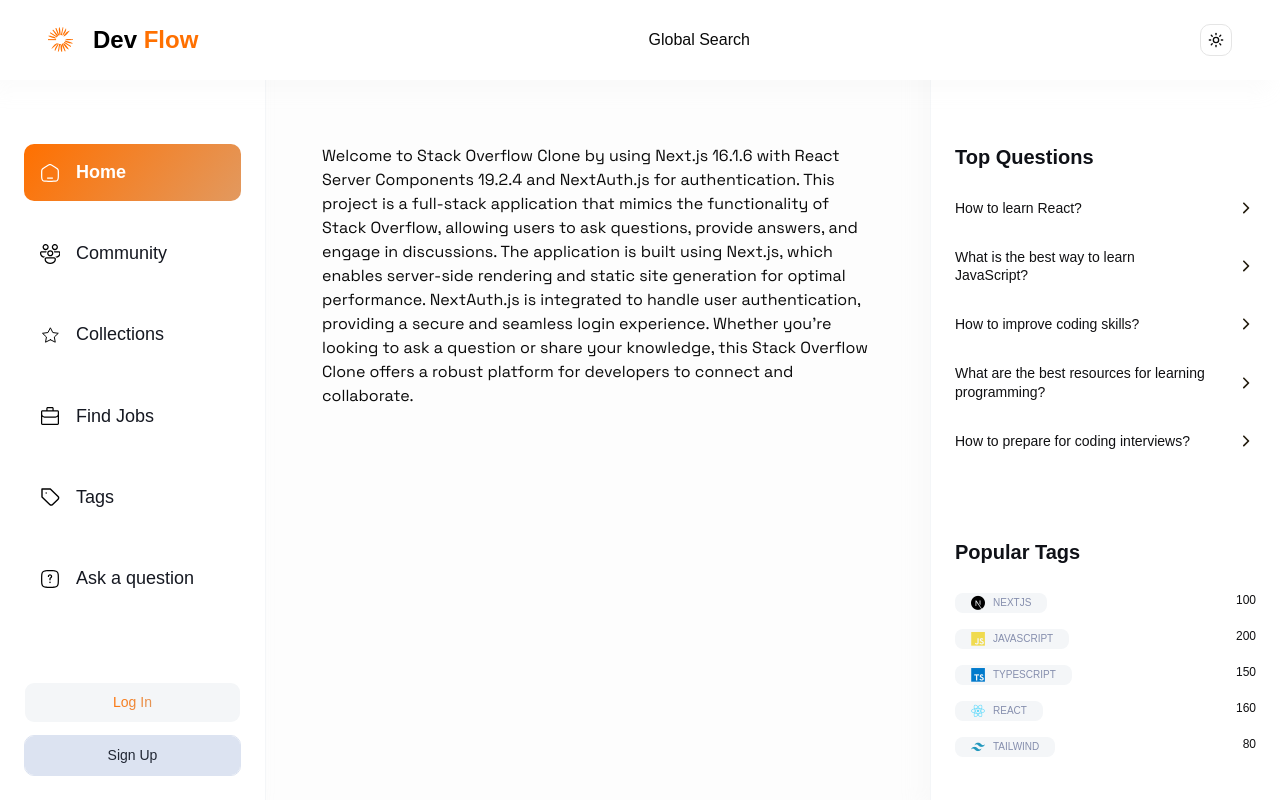
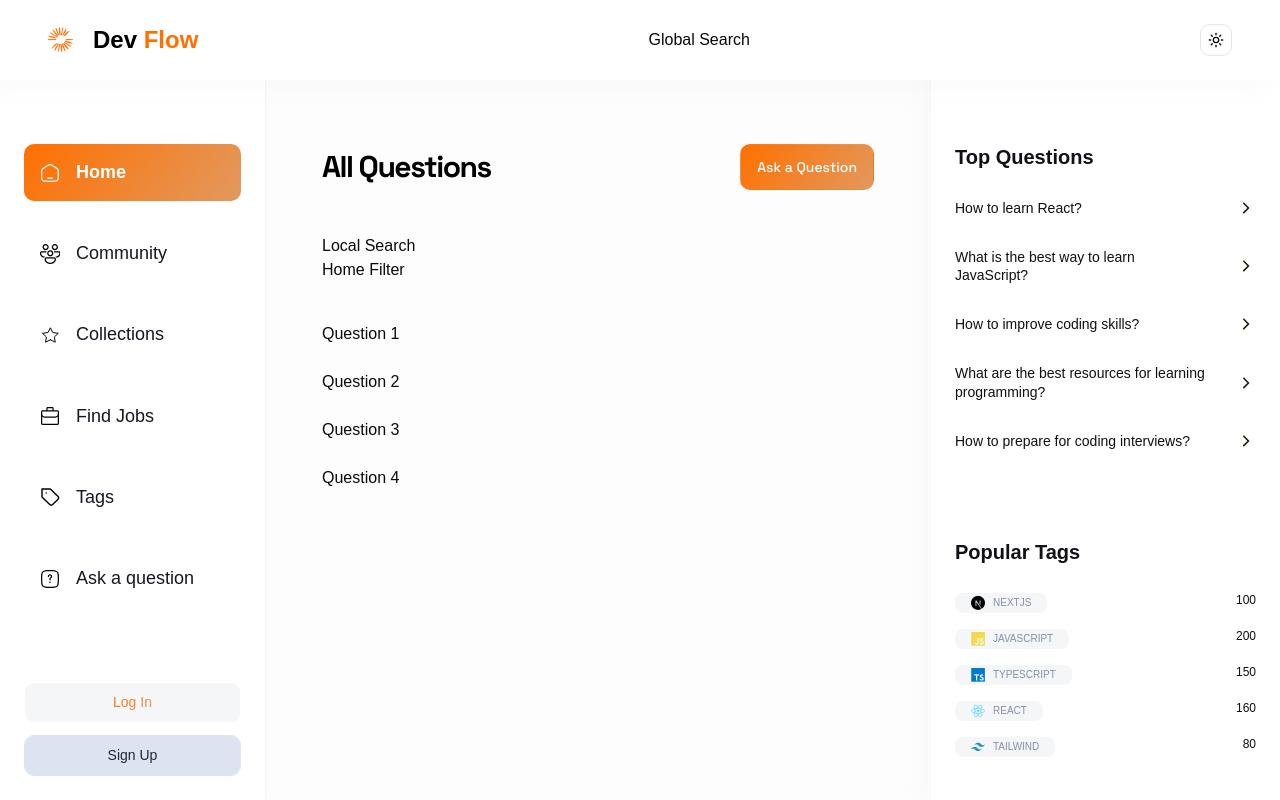
Before and after one commit to faridnextjs/stack-over-flow, a Next.js app: page / in a window 1280 px wide. Built offline with nearby package versions, Linux system fonts and the light colour scheme; no server answers; a web font is replaced by a local one.

Commit message:
implementing main page

```diff
--- a/app/(root)/page.tsx
+++ b/app/(root)/page.tsx
@@ -1,5 +1,8 @@
 import localFont from "next/font/local";
-import Session from "@/lib/actions/session";
+import { Button } from "@/components/ui/button";
+import Link from "next/link";
+import Routes from "@/constants/routes";
+// import Session from "@/lib/actions/session";
 
 const spaceGrotesk = localFont({
   src: "../fonts/SpaceGrotesk.ttf",
@@ -8,21 +11,29 @@
 });
 
 const Home = () => {
-  console.log("Page rendered as a  Server Component");
   return (
-    <section className={`${spaceGrotesk.className}`}>
-      Welcome to Stack Overflow Clone by using Next.js 16.1.6 with React Server
-      Components 19.2.4 and NextAuth.js for authentication. This project is a
-      full-stack application that mimics the functionality of Stack Overflow,
-      allowing users to ask questions, provide answers, and engage in
-      discussions. The application is built using Next.js, which enables
-      server-side rendering and static site generation for optimal performance.
-      NextAuth.js is integrated to handle user authentication, providing a
-      secure and seamless login experience. Whether you&#39;re looking to ask a
-      question or share your knowledge, this Stack Overflow Clone offers a
-      robust platform for developers to connect and collaborate.
-      <Session />
-    </section>
+    <>
+      <section
+        className={`${spaceGrotesk.className} flex flex-col-reverse w-full justify-between gap-4 sm:flex-row sm:items-center`}
+      >
+        <h1 className="h1-bold text-dark100_light900">All Questions</h1>
+        <Button
+          className="primary-gradient min-h-11.5 px-4 py-3 text-light-900!"
+          asChild
+        >
+          <Link href={Routes.ASK_QUESTION}>Ask a Question</Link>
+        </Button>
+        {/*<Session />*/}
+      </section>
+      <section className="pt-11">Local Search</section>
+      Home Filter
+      <div className="flex flex-col mt-10 gap-6 w-full">
+        <p>Question 1</p>
+        <p>Question 2</p>
+        <p>Question 3</p>
+        <p>Question 4</p>
+      </div>
+    </>
   );
 };
 export default Home;
--- a/components/navigation/navbar/sidebarNavigation.tsx
+++ b/components/navigation/navbar/mobileNavigation.tsx
@@ -13,7 +13,7 @@
 import { Button } from "@/components/ui/button";
 import NavLinks from "@/components/navigation/navbar/navLinks";
 
-const SidebarNavigation = () => {
+const MobileNavigation = () => {
   return (
     <Sheet>
       <SheetTrigger asChild>
@@ -75,4 +75,4 @@
     </Sheet>
   );
 };
-export default SidebarNavigation;
+export default MobileNavigation;
--- a/components/navigation/navbar/navbar.tsx
+++ b/components/navigation/navbar/navbar.tsx
@@ -1,7 +1,7 @@
 import Link from "next/link";
 import Image from "next/image";
 import ThemeToggle from "@/components/navigation/navbar/themeToggle";
-import SidebarNavigation from "@/components/navigation/navbar/sidebarNavigation";
+import MobileNavigation from "@/components/navigation/navbar/mobileNavigation";
 
 const Navbar = () => {
   console.log("Navbar rendered");
@@ -21,7 +21,7 @@
       <p>Global Search</p>
       <div className="flex-between gap-5">
         <ThemeToggle />
-        <SidebarNavigation />
+        <MobileNavigation />
       </div>
     </nav>
   );
--- a/constants/routes.ts
+++ b/constants/routes.ts
@@ -2,6 +2,7 @@
   HOME: "/",
   SIGN_IN: "/signIn",
   SIGN_UP: "/signUp",
+  ASK_QUESTION: "/askQuestion",
   PROFILE: (_id: number) => `/profile/${_id}`,
   TAGS: (_id: number) => `/tags/${_id}`,
 } as const;
--- a/next.config.ts
+++ b/next.config.ts
@@ -1,14 +1,57 @@
 import type { NextConfig } from "next";
 
 const nextConfig: NextConfig = {
+  reactCompiler: true,
   cacheComponents: true,
-  reactCompiler: true,
+  logging: {
+    browserToTerminal: true,
+    fetches: {
+      fullUrl: true,
+      hmrRefreshes: true,
+      // serverFunctions: false,
+    },
+    // 'error' — errors only (default)
+    // 'warn'  — warnings and errors
+    // true    — all console output
+    // false   — disabled
+  }, // 🆕comes wih 16.0
 
+  experimental: {
+    turbopackFileSystemCacheForDev: true, // 🆕comes wih 16.0
+    turbopackFileSystemCacheForBuild: true, // 🆕comes wih 16.0
+    viewTransition: true,
+    cssChunking: true,
+
+    authInterrupts: true,
+    useLightningcss: true, // 🆕comes wih 16.2
+    lightningCssFeatures: {
+      include: ["light-dark", "oklab-colors"],
+      exclude: ["nesting"],
+    }, // 🆕comes wih 16.2
+    prefetchInlining: true, // 🆕comes wih 16.2
+    appNewScrollHandler: true, // 🆕 comes with  16.2
+    sri: {
+      algorithm: "sha256",
+    }, // 🆕comes wih 16.2
+  },
+
+  env: {
+    NEXT_PUBLIC_API_URL: process.env.NEXT_PUBLIC_API_URL,
+    NEXT_PUBLIC_CLOUDINARY_CLOUD_NAME:
+      process.env.NEXT_PUBLIC_CLOUDINARY_CLOUD_NAME,
+    NEXT_PUBLIC_CLOUDINARY_API_KEY: process.env.NEXT_PUBLIC_CLOUDINARY_API_KEY,
+  },
   images: {
     remotePatterns: [
       {
         protocol: "https",
         hostname: "avatars.githubusercontent.com",
+        port: "",
+        pathname: "/**",
+      },
+      {
+        protocol: "https",
+        hostname: "lh3.googleusercontent.com",
         port: "",
         pathname: "/**",
       },
@@ -20,7 +63,7 @@
       },
       {
         protocol: "https",
-        hostname: "lh3.googleusercontent.com",
+        hostname: "cdn.jsdelivr.net",
         port: "",
         pathname: "/**",
       },
```
Also changed, not shown: package.json (+10 -11 lines), constants/links.ts (line endings or trailing spaces), 1 other file (tests, documents, lock files or other folders).
